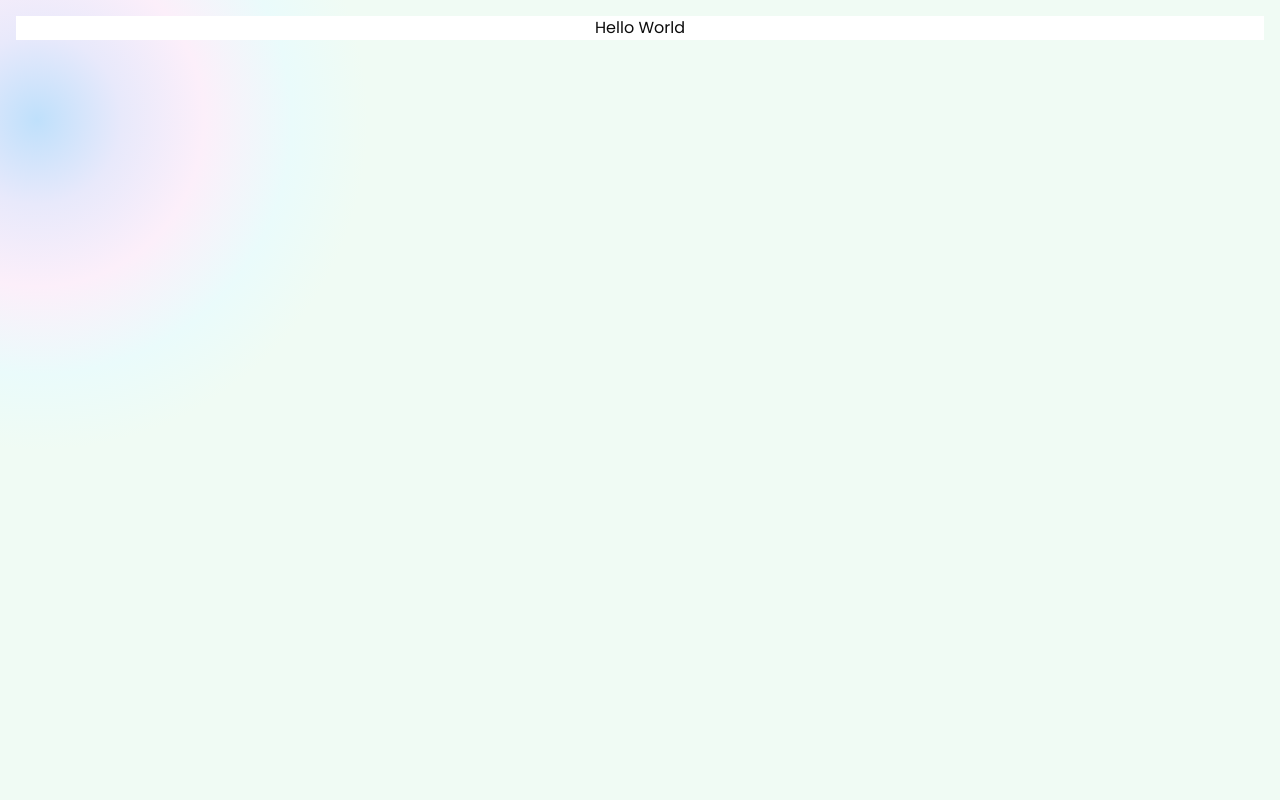
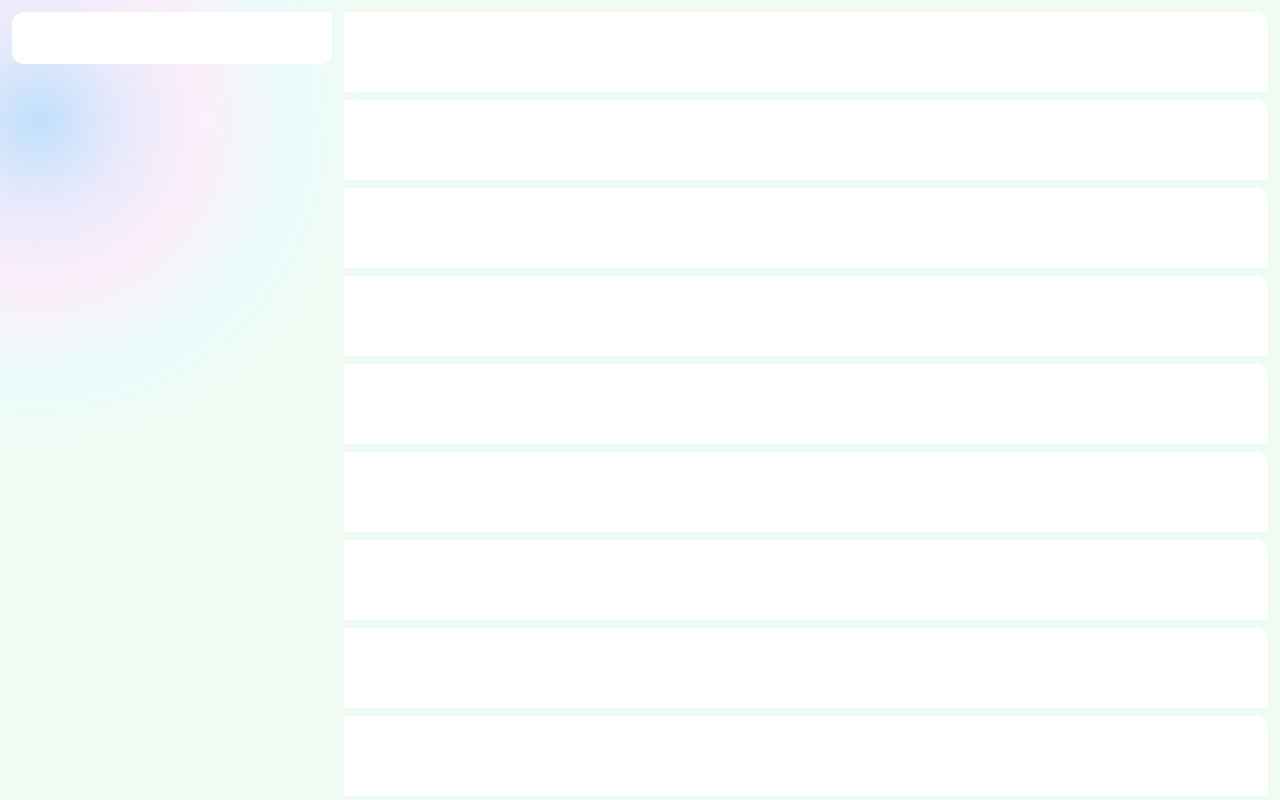
Before and after one commit to oxsabbir/dev-portfolio, a Next.js app: page / in a window 1280 px wide. Built offline with nearby package versions, Linux system fonts and the light colour scheme.

Commit message:
add gradient and fix scroll issue

```diff
--- /dev/null
+++ b/app/components/hero.jsx
@@ -0,0 +1,9 @@
+export default function Hero() {
+  return (
+    <>
+      <div className="p-4 rounded-tr-xl bg-background">
+        <h3 className="sectionHeaderText">Hello World</h3>
+      </div>
+    </>
+  );
+}
--- a/app/components/profile-card.jsx
+++ b/app/components/profile-card.jsx
@@ -1,7 +1,7 @@
 export default function ProfileCard() {
   return (
     <>
-      <div className="">
+      <div className="bg-background lg:sticky top-0 cardBackground rounded-xl p-4 rounded-tr-none">
         <h1 className="smallText">Profile card</h1>
       </div>
     </>
--- a/app/globals.css
+++ b/app/globals.css
@@ -16,11 +16,21 @@
 
 body {
   color: var(--foreground);
-  background: radial-gradient(328px at 2.9% 15%, rgb(191, 224, 251) 0%, rgb(232, 233, 251) 25.8%, rgb(252, 239, 250) 50.8%, rgb(234, 251, 251) 77.6%, rgb(240, 251, 244) 100.7%);
   background-repeat: no-repeat;
   background-size: cover;
   height: 100vh;
   font-family: var(--font-poppins), var(--font-plus-jakarta-sans);
+}
+
+.bodyGradient {
+  background: radial-gradient(
+    328px at 2.9% 15%,
+    rgb(191, 224, 251) 0%,
+    rgb(232, 233, 251) 25.8%,
+    rgb(252, 239, 250) 50.8%,
+    rgb(234, 251, 251) 77.6%,
+    rgb(240, 251, 244) 100.7%
+  );
 }
 
 .smallTextUpperCase {
@@ -32,7 +42,7 @@ body {
 .sectionHeaderText {
   @apply text-5xl font-plusJakarta text-primary;
 }
-/*
+
 .cardBackground {
-  @apply bg-background;
-} */
+  @apply bg-primaryGradient;
+}
--- a/app/layout.tsx
+++ b/app/layout.tsx
@@ -1,25 +1,21 @@
 import type { Metadata } from "next";
-import {Plus_Jakarta_Sans,Poppins } from "next/font/google";
-import ProfileCard from "@/app/components/profile-card"
+import { Plus_Jakarta_Sans, Poppins } from "next/font/google";
+import ProfileCard from "@/app/components/profile-card";
 import "./globals.css";
 
-const plustJakartaSans =
-  Plus_Jakarta_Sans({
-    variable : "--font-plus-jakarta-sans",
-    subsets : ['latin'],
-    weight : ["400","500"],
-    fallback: ["Arial", "Helvetica"]
-  })
+const plustJakartaSans = Plus_Jakarta_Sans({
+  variable: "--font-plus-jakarta-sans",
+  subsets: ["latin"],
+  weight: ["400", "500"],
+  fallback: ["Arial", "Helvetica"],
+});
 
-
-const poppins =
-  Poppins({
-    variable : "--font-poppins",
-    subsets : ['latin'],
-    weight : ["300","400","500","900"],
-    fallback: ["Arial", "Helvetica"]
-  })
-
+const poppins = Poppins({
+  variable: "--font-poppins",
+  subsets: ["latin"],
+  weight: ["300", "400", "500", "900"],
+  fallback: ["Arial", "Helvetica"],
+});
 
 export const metadata: Metadata = {
   title: "Sabbir Hossain | Developer Portfolio",
@@ -36,11 +32,15 @@ export default function RootLayout({
       <body
         className={`${plustJakartaSans.variable} ${poppins.variable} antialiased`}
       >
-        <div className=" max-w-screen-xxl m-auto p-4">
-          <div className="fixed top-5 max-w-[320px]">
-            <ProfileCard/>
+        <div className=" bodyGradient overflow-auto h-screen">
+          <div className=" max-w-screen-xxl   m-auto p-3">
+            <div className=" flex gap-3 justify-between ">
+              <div className="w-[320px]">
+                <ProfileCard />
+              </div>
+              <div className="flex-grow">{children}</div>
+            </div>
           </div>
-        {children}
         </div>
       </body>
     </html>
--- a/app/page.tsx
+++ b/app/page.tsx
@@ -1,9 +1,22 @@
+import Hero from "@/app/components/hero";
 export default function Home() {
   return (
     <>
-      <div className="bg-background flex items-start justify-center">
-        <h3>Hello World</h3>
-      </div>
+      <main className=" flex flex-col gap-2">
+        <Hero />
+        <Hero />
+        <Hero />
+        <Hero />
+        <Hero />
+        <Hero />
+        <Hero />
+        <Hero />
+        <Hero />
+        <Hero />
+        <Hero />
+        <Hero />
+        <Hero />
+      </main>
     </>
   );
 }
```
